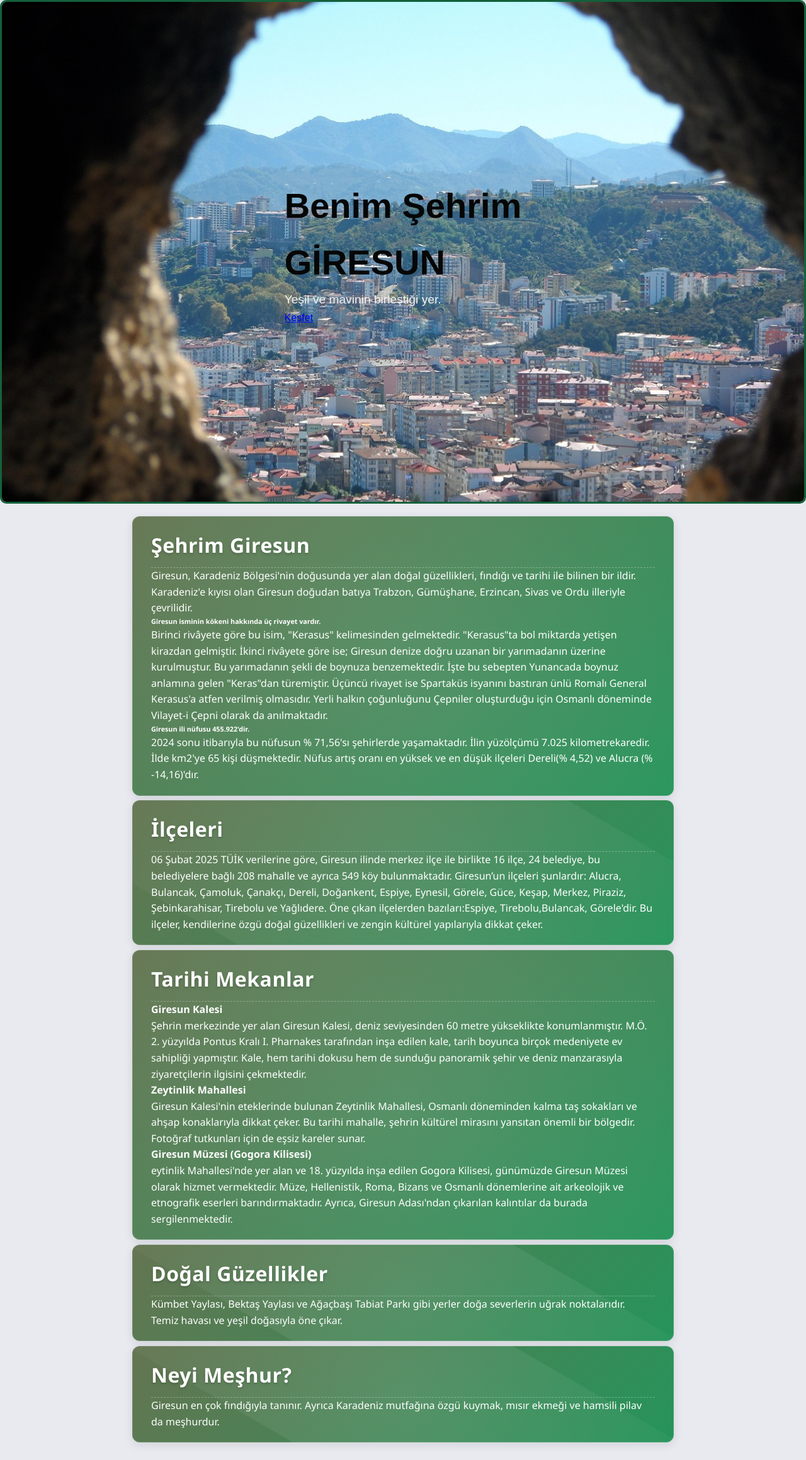
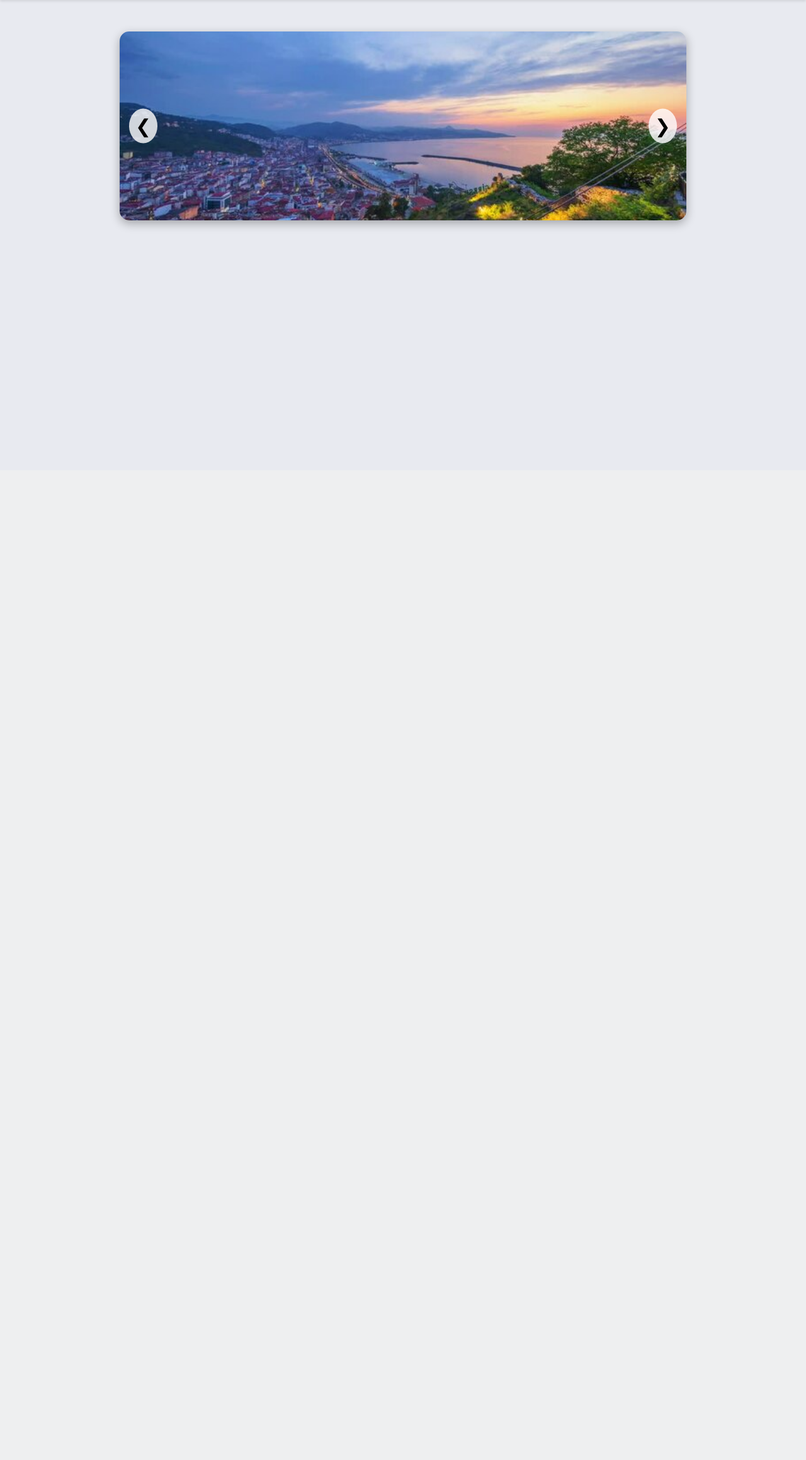
Before and after one commit to yarenzkahyaoglu/Web-Sitem, a PHP site: page /sehrim.html in a window 1280 px wide. Shown: the part 53-2372 px from the top of the page at 63% size. After the commit the page ends 418 px from the top, so only its background shows below. Run offline with PHP 8.4, Linux system fonts and the light colour scheme.

Commit message:
Özgeçmiş sayfası genel olarak tamamlandı. Şehrim sayfası yeniden düzenlenecek. Fotoğraflar için ayrı bir klasör oluşturuldu.

```diff
--- a/sehrim.html
+++ b/sehrim.html
@@ -5,6 +5,7 @@
     <meta name="viewport" content="width=device-width, initial-scale=1.0">
     <title>Şehrim</title>
     <link rel="stylesheet" href="style.css">
+     <link rel="stylesheet" href="https://cdnjs.cloudflare.com/ajax/libs/font-awesome/6.5.0/css/all.min.css">
 </head>
 <body>
   <!-- ÜST KISIM -->
@@ -23,80 +24,16 @@
     </div>
   </nav>
 
-<!-- SLIDER -->
-  <div class="slider-container">
-    <div class="slider">
-  <div class="slide" style="background-image: url('kale.jpg');" onclick="scrollToSection('tarihi')"></div>
-  <div class="slide" style="background-image: url('deniz.jpeg');" onclick="scrollToSection('dogal')"></div>
-  <div class="slide" style="background-image: url('merkez.jpg');" onclick="scrollToSection('meshur')"></div>
-  <div class="slide" style="background-image: url('ada.jpeg');" onclick="scrollToSection('ilceler')"></div>
+<div class="slider-container">
+    <button class="nav-btn prev-btn">&#10094;</button>
+    <div class="slider-wrapper" id="slider">
+      <div class="slide" style="background-image: url('sehrim/1.jpg');"></div>
+      <div class="slide" style="background-image: url('sehrim/deniz.jpeg');"></div>
+      <div class="slide" style="background-image: url('sehrim/kale.jpg');"></div>
+    </div>
+    <button class="nav-btn next-btn">&#10095;</button>
   </div>
 
-    <div class="slider-content text-white text-center">
-      <h1 class="display-4 fw-normal">Benim Şehrim<br><span class="fw-bold">GİRESUN</span></h1>
-      <p class="lead px-4">Yeşil ve mavinin birleştiği yer.</p>
-      <a href="#giresun" class="btn btn-light mt-3">Keşfet </a>
-    </div>
-  </div>
-
-  <!-- ALT İÇERİK -->
-   <div class="section-container">
-  <div class="container py-5" id="giresun">
-  <div class="section-title-box">
-    <h2>Şehrim Giresun</h2>
-    Giresun, Karadeniz Bölgesi'nin doğusunda yer alan doğal güzellikleri, fındığı ve tarihi ile bilinen bir ildir.
-    Karadeniz'e kıyısı olan Giresun doğudan batıya Trabzon, Gümüşhane, Erzincan, Sivas ve Ordu illeriyle çevrilidir.
-    <h6> Giresun isminin kökeni hakkında üç rivayet vardır. </h6>
-    Birinci rivâyete göre bu isim, "Kerasus" kelimesinden gelmektedir.
-    "Kerasus"ta bol miktarda yetişen kirazdan gelmiştir.
-    İkinci rivâyete göre ise; Giresun denize doğru
-    uzanan bir yarımadanın üzerine kurulmuştur.
-    Bu yarımadanın şekli de boynuza benzemektedir.
-    İşte bu sebepten Yunancada boynuz anlamına gelen "Keras"dan türemiştir.
-    Üçüncü rivayet ise Spartaküs isyanını bastıran ünlü Romalı General Kerasus'a atfen verilmiş olmasıdır.
-    Yerli halkın çoğunluğunu Çepniler oluşturduğu için Osmanlı döneminde Vilayet-i Çepni olarak da anılmaktadır.
-      <h6> Giresun ili nüfusu 455.922'dir. </h6>
-      2024 sonu itibarıyla bu nüfusun % 71,56'sı şehirlerde yaşamaktadır.
-      İlin yüzölçümü 7.025  kilometrekaredir. İlde  km2'ye 65 kişi düşmektedir.
-      Nüfus artış oranı en yüksek ve en düşük ilçeleri Dereli(% 4,52) ve Alucra (% -14,16)'dır.
-      </div>
-
-   <div class="section-title-box">
-  <h2 id="ilceler">İlçeleri</h2>
-  06 Şubat 2025 TÜİK verilerine göre, Giresun ilinde merkez ilçe ile birlikte 16 ilçe, 24 belediye,
-    bu belediyelere bağlı 208 mahalle ve ayrıca 549 köy bulunmaktadır.
-    Giresun’un ilçeleri şunlardır:
-    Alucra, Bulancak, Çamoluk, Çanakçı, Dereli, Doğankent, Espiye, Eynesil, Görele, Güce, Keşap, Merkez,
-    Piraziz, Şebinkarahisar, Tirebolu ve Yağlıdere.
-    Öne çıkan ilçelerden bazıları:Espiye, Tirebolu,Bulancak, Görele'dir.
-    Bu ilçeler, kendilerine özgü doğal güzellikleri ve zengin kültürel yapılarıyla dikkat çeker.
-  </div>
-
-   <div class="section-title-box">
-  <h2 id="tarihi">Tarihi Mekanlar</h2>
-    <h4>Giresun Kalesi</h4>
-    Şehrin merkezinde yer alan Giresun Kalesi, deniz seviyesinden 60 metre yükseklikte konumlanmıştır. M.Ö. 2. yüzyılda Pontus Kralı I. Pharnakes tarafından inşa edilen kale, tarih boyunca birçok medeniyete ev sahipliği yapmıştır. Kale, hem tarihi dokusu hem de sunduğu panoramik şehir ve deniz manzarasıyla ziyaretçilerin ilgisini çekmektedir.
-
-    <h4>Zeytinlik Mahallesi</h4>
-    Giresun Kalesi'nin eteklerinde bulunan Zeytinlik Mahallesi, Osmanlı döneminden kalma taş sokakları ve ahşap konaklarıyla dikkat çeker. Bu tarihi mahalle, şehrin kültürel mirasını yansıtan önemli bir bölgedir. Fotoğraf tutkunları için de eşsiz kareler sunar.
-
-    <h4>Giresun Müzesi (Gogora Kilisesi)</h4>
-    eytinlik Mahallesi'nde yer alan ve 18. yüzyılda inşa edilen Gogora Kilisesi, günümüzde Giresun Müzesi olarak hizmet vermektedir. Müze, Hellenistik, Roma, Bizans ve Osmanlı dönemlerine ait arkeolojik ve etnografik eserleri barındırmaktadır. Ayrıca, Giresun Adası'ndan çıkarılan kalıntılar da burada sergilenmektedir.
-    </div>
-
-    <div class="section-title-box">
-    <h2 id="dogal">Doğal Güzellikler</h2>
-    Kümbet Yaylası, Bektaş Yaylası ve Ağaçbaşı Tabiat Parkı gibi yerler doğa severlerin uğrak noktalarıdır.
-    Temiz havası ve yeşil doğasıyla öne çıkar.
-    </div>
-
-    <div class="section-title-box">
-    <h2 id="meshur">Neyi Meşhur?</h2>
-    Giresun en çok fındığıyla tanınır. Ayrıca Karadeniz mutfağına özgü kuymak, mısır ekmeği ve hamsili pilav da meşhurdur.
-    </div>
-</div>
-</div>
-
-   <script src="script.js"></script>
+<script src="script.js"></script>
 </body>
 </html>
--- a/style.css
+++ b/style.css
@@ -2,6 +2,9 @@
 /* === GENEL SAYFA STİLLERİ === */
 /* =========================================== */
 
+html {
+  scroll-behavior: smooth;
+}
 * {
   box-sizing: border-box;
   margin: 0;
@@ -613,8 +616,8 @@
   transform: translateY(15px) scale(0.95);
   transition: opacity 0.4s ease, transform 0.4s ease;
   height: auto;
-  pointer-events: none; /* Hoverda görünür ama tıklanmaz */
-  visibility: hidden; /* Görünmez ama alan kaplamaya devam eder */
+  pointer-events: none;
+  visibility: hidden;
 }
 
 .timeline-content:hover .timeline-img {
@@ -678,180 +681,214 @@
   border-radius: 50%;
   z-index: 1;
 }
+
 .timeline-item:nth-child(even)::after {
   left: 0%;
   transform: translateX(-50%);
 }
 
-@media screen and (max-width: 768px) {
-  .timeline::before {
-    left: 20px;
+
+
+.cv-container {
+  max-width: 900px;
+  margin: 40px auto;
+  background: #fff;
+  padding: 40px;
+  border-radius: 12px;
+  box-shadow: 0 8px 30px rgba(0, 0, 0, 0.1);
 }
 
-  .timeline-item {
-    width: 100%;
-    padding-left: 60px;
-    padding-right: 20px;
-    text-align: left !important;
+#cv-header {
+  text-align: center;
+  margin-bottom: 40px;
 }
 
-  .timeline-item::after {
-    left: 20px;
+#cv-header h1 {
+  font-size: 2.7rem;
+  color: #082470;
+  margin-bottom: 8px;
+}
+
+#cv-header p {
+  font-size: 1.6rem;
+  color: #666;
+  margin: 0;
+}
+
+.cv-content {
+  display: flex;
+  flex-direction: column;
+  gap: 40px;
+}
+
+.cv-main section {
+  margin-bottom: 40px;
+}
+
+.cv-main h2 {
+  font-size: 1.8rem;
+  color: #0a2b7b;
+  border-bottom: 2px solid #0a2b7b;
+  padding-bottom: 6px;
+  margin-bottom: 20px;
+}
+
+.cv-entry {
+  margin-bottom: 20px;
+}
+
+.cv-entry h4 {
+  font-size: 1.5rem;
+  font-weight: 600;
+  color: #222;
+  margin-bottom: 5px;
+}
+
+.cv-entry .date {
+  font-size: 1rem;
+  color: #666;
+  font-style: italic;
+  margin-bottom: 6px;
+  display: block;
+}
+
+.cv-entry p {
+  font-size: 1.2rem;
+  color: #444;
+  margin: 5px 0;
+}
+
+.cv-main ul {
+  list-style: none;
+  padding: 0;
+}
+
+.cv-main ul li {
+  position: relative;
+  padding-left: 25px;
+  margin-bottom: 10px;
+  text-align: left;
+}
+
+.cv-main ul li::before {
+  content: "✓";
+  position: absolute;
+  left: 0;
+  color: #0a35b0;
+  font-weight: bold;
+}
+
+@media (max-width: 768px) {
+  .cv-container {
+    padding: 20px;
+  }
+
+  #cv-header h1 {
+    font-size: 1.8rem;
+  }
+
+  #cv-header p {
+    font-size: 1rem;
+  }
+
+  .cv-main h2 {
+    font-size: 1.4rem;
+  }
+
+  .cv-entry h4 {
+    font-size: 1rem;
+  }
+
+  .cv-entry p, .cv-main ul li {
+    font-size: 0.95rem;
   }
 }
 
-/* SLIDER */
 
 .slider-container {
       position: relative;
-  height: 100vh;
+      width: 90%;
+      max-width: 900px;
+      margin: 50px auto;
       overflow: hidden;
-  border: 3px solid rgba(16, 94, 56, 0.982);
-  border-radius: 10px;
-  box-sizing: border-box;
+      border-radius: 15px;
+      box-shadow: 0 5px 15px rgba(0,0,0,0.3);
     }
 
-.slider {
-  position: absolute;
-  width: 100%;
-  height: 100%;
-  z-index: 0;
+.slider-wrapper {
+      display: flex;
+      transition: transform 0.5s ease-in-out;
     }
 
 .slide {
-  cursor: pointer;
-  position: absolute;
+      flex-shrink: 0;
       width: 100%;
-  height: 100%;
+      height: 300px;
       background-size: cover;
       background-position: center;
-  transition: opacity 1s ease-in-out;
-  opacity: 0;
-  z-index: 0;
     }
 
-.slide:first-child {
-  opacity: 1;
-  z-index: 1;
+.nav-btn {
+      position: absolute;
+      top: 50%;
+      transform: translateY(-50%);
+      background: rgba(255, 255, 255, 0.8);
+      border: none;
+      font-size: 30px;
+      padding: 10px;
+      cursor: pointer;
+      border-radius: 50%;
+      z-index: 2;
+      transition: background 0.3s;
     }
 
-.slider-content {
-  position: absolute;
-  top: 50%;
-  left: 50%;
-  transform: translate(-50%, -50%);
-  z-index: 1;
-  max-width: 800px;
-  padding: 20px;
+.nav-btn:hover {
+      background: white;
     }
 
-.slider-content h1 {
-  font-size: 3.5rem;
+.prev-btn {
+      left: 15px;
     }
 
-.slider-content p {
-  font-size: 1.2rem;
-  color: #f1f1f1;
+.next-btn {
+      right: 15px;
     }
 
-.section-container {
-  display: flex;
-  flex-direction: column;
-  gap: 20px;
-  max-width: 900px;
-  margin: 0 auto;
-  padding: 20px;
+@media (max-width: 600px) {
+      .slide {
+        height: 200px;
       }
-/* Başlık Kutusu */
-.section-title-box {
-  background: linear-gradient(135deg, rgba(86, 104, 64, 0.9) 0%, rgba(3, 133, 64, 0.85) 100%);
-  color: white;
-  padding: 20px 30px;
-  border-radius: 12px;
-  display: inline-block;
-  margin: 0;
-  width: 100%; /* Tüm genişliği kaplasın */
-  box-sizing: border-box;
-  box-shadow:
-    0 4px 15px rgba(0, 0, 0, 0.1),
-    0 0 0 1px rgba(255, 255, 255, 0.1) inset;
-  position: relative;
-  overflow: hidden;
-  font-family: 'Segoe UI', Tahoma, Geneva, Verdana, sans-serif;
-  transition: all 0.3s ease;
+      .nav-btn {
+        font-size: 24px;
+        padding: 8px;
       }
-.section-title-box h1 {
-  display: flex;
-  align-items: center;
-  gap: 15px;
-}
-/* Alt başlık çizgisi */
-.section-title-box h2 {
-  border-bottom: 1px dashed rgba(255, 255, 255, 0.3);
-  padding-bottom: 10px;
-  margin-top: 15px;
-}
-/* Arka plan efekti */
-.section-title-box::before {
-  content: "";
-  position: absolute;
-  top: -50%;
-  left: -50%;
-  width: 200%;
-  height: 200%;
-  background: radial-gradient(circle, rgba(255,255,255,0.1) 0%, transparent 70%);
-  transform: rotate(30deg);
-}
-
-/* Başlık Stili */
-.section-title-box h1,
-.section-title-box h2 {
-  margin: 0;
-  font-size: 2rem;
-  font-weight: 700;
-  letter-spacing: 0.5px;
-  text-shadow: 0 2px 4px rgba(0, 0, 0, 0.2);
-  position: relative;
-}
-
-/* Alt Başlık Stili */
-.section-title-box p {
-  margin: 8px 0 0;
-  font-size: 1.1rem;
-  opacity: 0.9;
-  font-weight: 300;
-  text-shadow: 0 1px 2px rgba(0, 0, 0, 0.2);
-}
-
-/* Hover Efekti */
-.section-title-box:hover {
-  transform: translateY(-3px);
-  box-shadow:
-    0 6px 20px rgba(0, 0, 0, 0.15),
-    0 0 0 1px rgba(255, 255, 255, 0.15) inset;
     }
 
 
-.section-title-box:hover {
-  transform: translateY(-3px);
-  box-shadow: 0 6px 12px rgba(0, 0, 0, 0.15);
+
+
+#galeri {
+  padding: 40px 20px;
+  background: #f4f4f4;
+  text-align: center;
 }
 
+.gallery-container {
+  display: grid;
+  grid-template-columns: repeat(auto-fit, minmax(200px, 1fr));
+  gap: 15px;
+  max-width: 1000px;
+  margin: 0 auto;
+}
 
-@media (max-width: 768px) {
-  .slider-content h1 {
-    font-size: 2rem;
+.gallery-container img {
+  width: 100%;
+  border-radius: 10px;
+  transition: transform 0.3s ease, box-shadow 0.3s ease;
+  cursor: pointer;
 }
-  .section-title-box h1 {
-    font-size: 1.7rem;
+
+.gallery-container img:hover {
+  transform: scale(1.05);
+  box-shadow: 0 10px 20px rgba(0, 0, 0, 0.2);
 }
-  .slider-content p {
-    font-size: 1rem;
-  }
-  .section-title-box {
-    padding: 15px 20px;
-  }
-  .section-title-box p {
-    font-size: 1rem;
-  }
-}
```
Also changed, not shown: ozgecmis.html (+96 -0 lines), script.js (+18 -18 lines), sehrim/1.jpg (added), sehrim/ada.jpeg (renamed from ada.jpeg), sehrim/deniz.jpeg (renamed from deniz.jpeg), sehrim/kale.jpg (renamed from kale.jpg), sehrim/merkez.jpg (renamed from merkez.jpg). Lines whose indentation alone changed are shown as unchanged.
